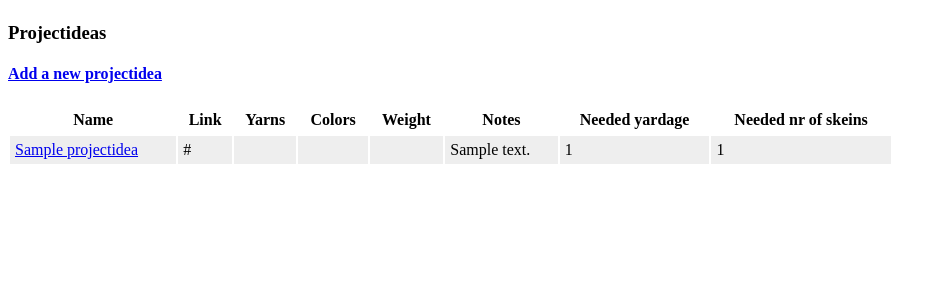
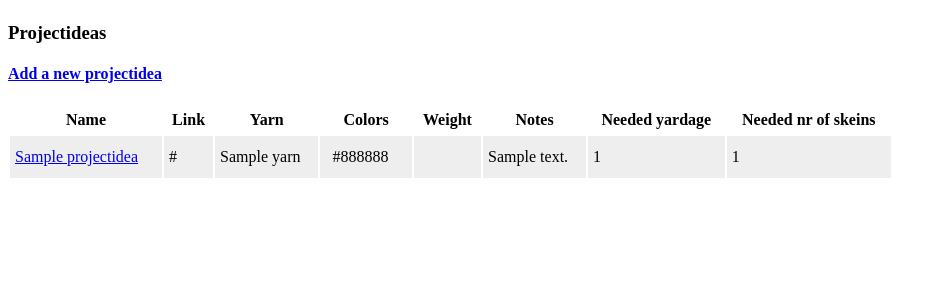
Before and after one commit to lhannig/wooly-mammoth, a Django app: page /strick/projectideas in a window 1280 px wide. Shown: the part 180-480 px from the top of the page, without its empty margins (0-946 px from the left). Run offline with Django 3.2, Linux system fonts and the light colour scheme; tables that the repository leaves empty hold one stand-in row (values such as "Sample post").

Commit message:
added display of colors on projectidea pages

```diff
--- a/stricken/strick/templates/strick/projectidea_detail.html
+++ b/stricken/strick/templates/strick/projectidea_detail.html
@@ -25,9 +25,9 @@
 
         <td>
             <table>
-                {% for c in projectidea.colors.all %}
+                {% for c in colors.all %}
                 <tr>
-                    <td>{{ c.name }}</td>
+                    <td>{{ c.color }}</td>
                 </tr>
                 {% endfor %}
             </table>
--- a/stricken/strick/templates/strick/projectideas.html
+++ b/stricken/strick/templates/strick/projectideas.html
@@ -8,7 +8,7 @@
     <tr>
         <th>Name</th>
         <th>Link</th>
-        <th>Yarns</th>
+        <th>Yarn</th>
         <th>Colors</th>
         <th>Weight</th>
         <th>Notes</th>
@@ -21,29 +21,21 @@
         <td><a href="{% url 'projectidea_detail' p.id %}">{{ p.name }}</a></td>
         <td>{{ p.link }}</td>
         <td>
-                <table>
-                    {% for y in p.yarn_set.all %}
-                    <tr>
-                       <td>{{ y.name }}</td>
-                    </tr>
-                    {% endfor %}
-                </table>
+                {{ p.yarn }}
+        </td>
+        <td>
+            <table>
+            {% for c in p.color.all %}
+
+                <tr>
+                    <td>{{ c.color }}</td>
+                </tr>
+                {% endfor %}
+            </table>
         </td>
 
         <td>
-                <table>
-                    {% for c in p.color_set.all %}
-                    <tr>
-                       <td>{{ c.name }}</td>
-                    </tr>
-                    {% endfor %}
-                </table>
-        </td>
-
-        <td>
-            {% for w in p.weight_set.all %}
-            {{ w.name }}
-            {% endfor %}
+            {{ p.weight }}
         </td>
         <td> {{ p.notes }}</td>
         <td>{{ p.yardage_needed }}</td>
--- a/stricken/strick/views.py
+++ b/stricken/strick/views.py
@@ -130,7 +130,7 @@
 
     return render(request, 'strick/projectideas.html',
                   {'projectideas': projectideas, 'yarns': yarns,
-                   'colors': colors, 'weights': weights,})
+                   'colors': colors, 'weights': weights})
 
 def add_projectidea(request):
     '''add a new idea for a project'''
@@ -152,7 +152,7 @@
     '''display one projectidea'''
 
     projectidea = Projectidea.objects.get(pk=projectidea_id)
-    colors = Color.objects.all()
+    colors = Color.objects.filter(projectidea__id=projectidea_id)
 
     return render(request, 'strick/projectidea_detail.html',
                   {'projectidea': projectidea, 'colors': colors})
```
